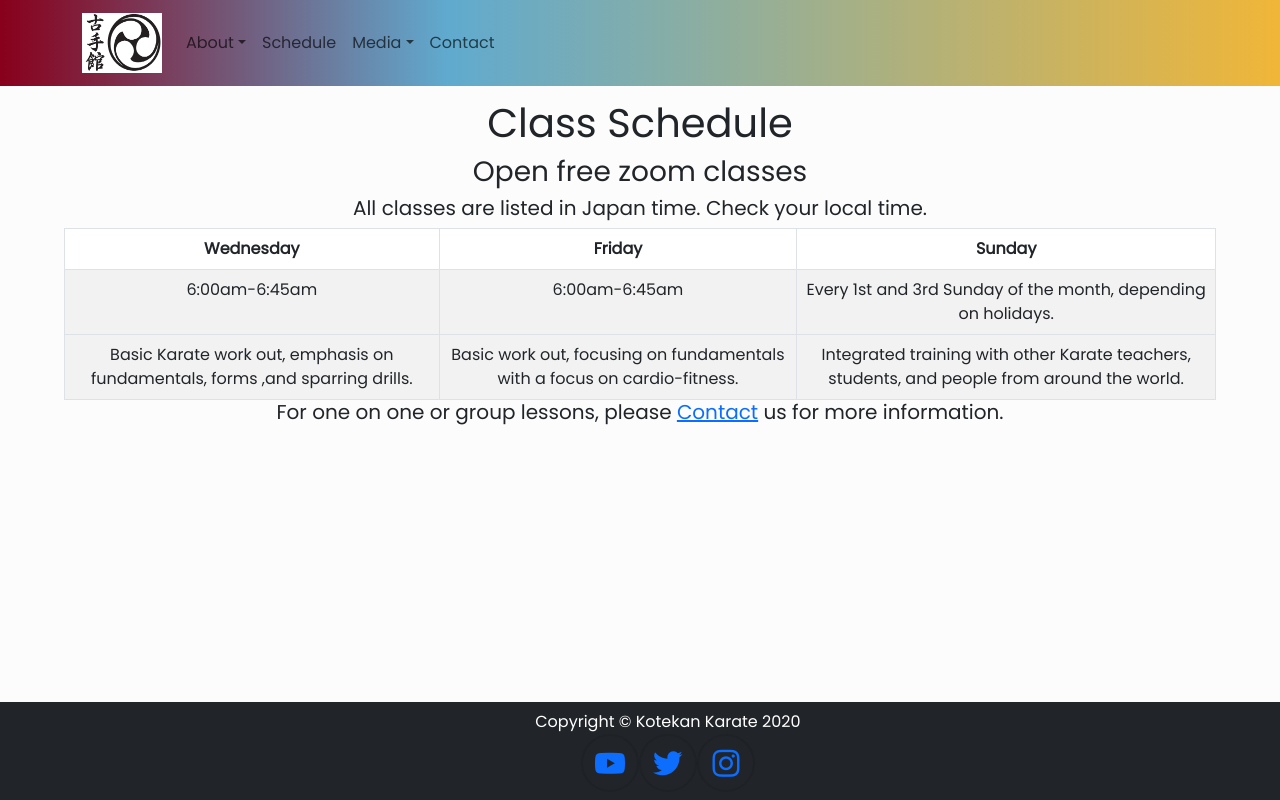
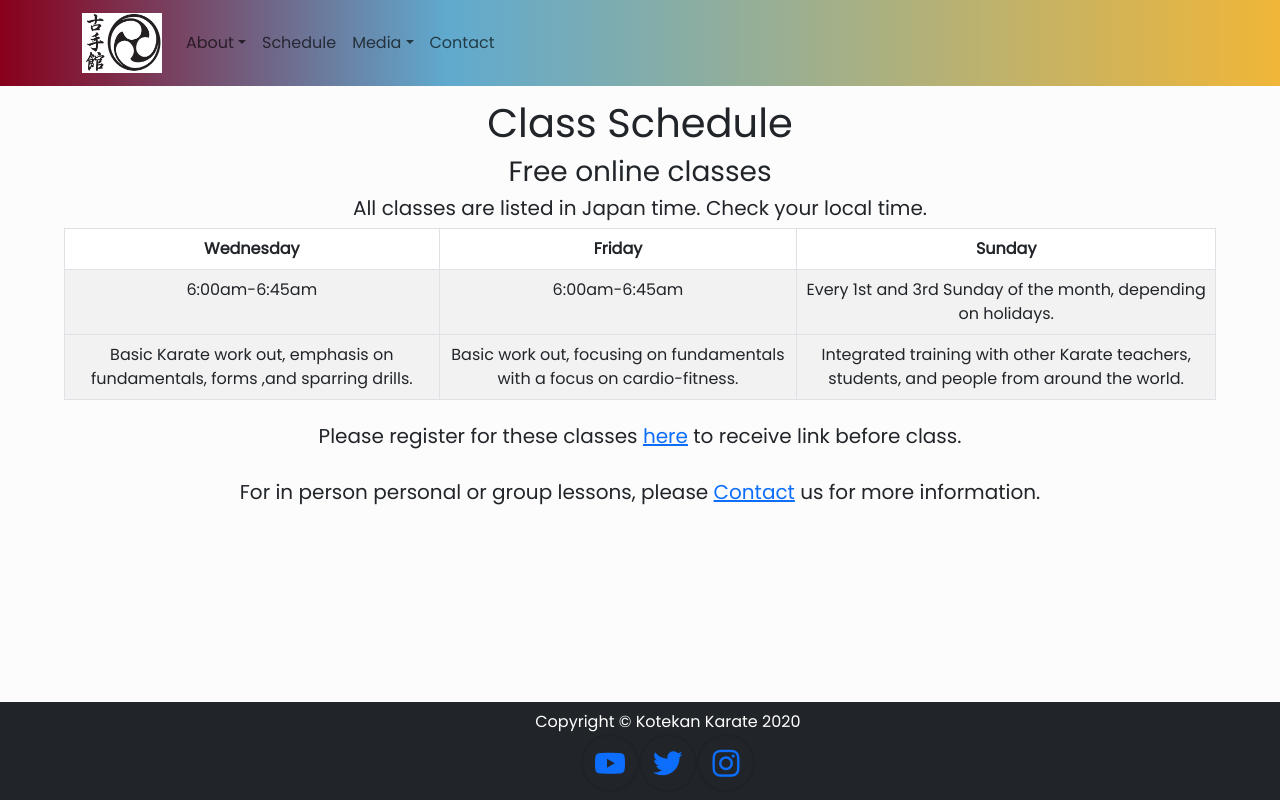
Before and after one commit to jebersole13/olddojosite, a React (Create React App) app: page /Schedule in a window 1280 px wide. Built offline with nearby package versions, Linux system fonts and the light colour scheme.

Commit message:
schedule fix

```diff
--- a/src/Components/Pages/Schedule.jsx
+++ b/src/Components/Pages/Schedule.jsx
@@ -12,7 +12,7 @@ function Schedule() {
     className='Schedule'
     >
       <h1>Class Schedule</h1>
-      <h3>Open free zoom classes</h3>
+      <h3>Free online classes</h3>
       <h5>All classes are listed in Japan time. Check your local time.</h5>
 
       <Table className='schedule' striped bordered hover >
@@ -38,8 +38,10 @@ function Schedule() {
         </tr>
       </tbody>
     </Table>
-
-    <h5>For one on one or group lessons, please <a href='./Contact'>Contact</a> us for more information.</h5>
+    <br />
+    <h5>Please register for these classes <a href='./Contact'>here</a> to receive link before class.</h5>
+    <br />
+    <h5>For in person personal or group lessons, please <a href='./Contact'>Contact</a> us for more information.</h5>
     </motion.div>
   )
 }
```
